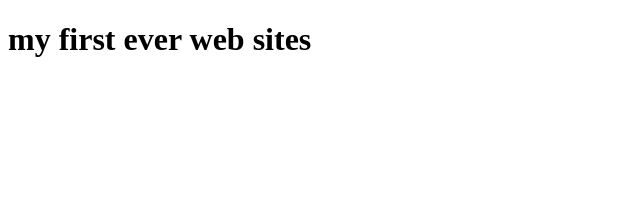
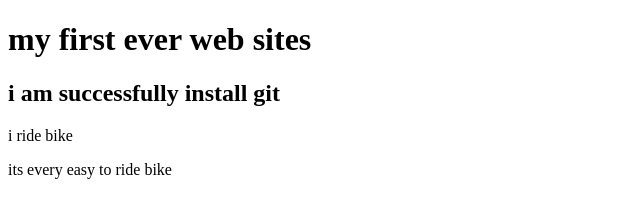
Before and after one commit to mehedi2719/my-first-website, a plain HTML site: page index.html in a window 1280 px wide. Shown: the whole page, without its empty margins (0-640 px from the left). Drawn offline with Linux system fonts and the light colour scheme.

Commit message:
bike riding

```diff
--- a/index.html
+++ b/index.html
@@ -7,5 +7,8 @@
 </head>
 <body>
     <h1>my first ever web sites</h1>
+    <h2>i am successfully install git</h2>
+    <P>i ride bike</P>
+    <p>its every easy to ride bike</p>
 </body>
 </html>
```
